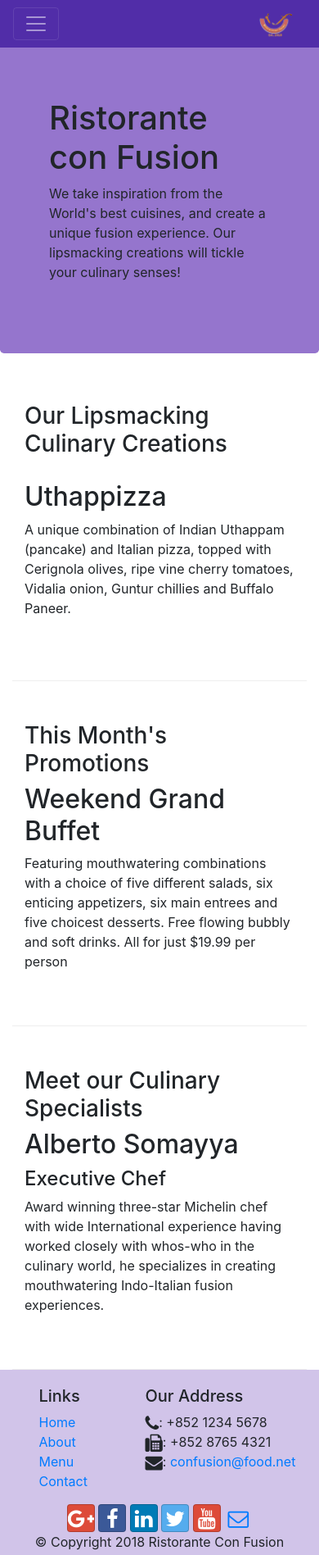
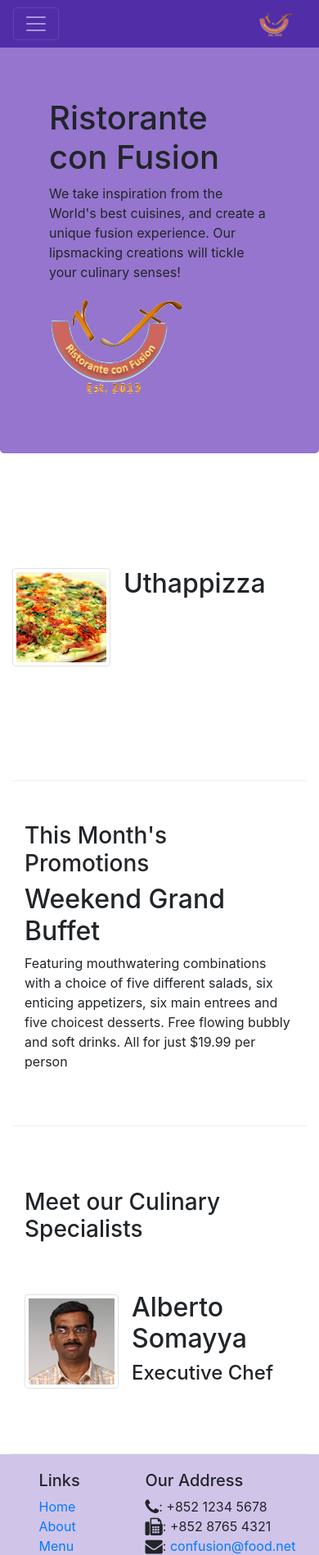
Before and after one commit to merhawiRuth/coursera-conFusion, a website: page index.html in a window 390 px wide. Shown: the top 1897 px of the page at 82% size. Drawn offline with nearby package versions, Linux system fonts and the light colour scheme.

Commit message:
Images and Media

```diff
--- a/index.html
+++ b/index.html
@@ -45,22 +45,25 @@
                     <p>We take inspiration from the World's best cuisines, and create a unique fusion experience. Our
                         lipsmacking creations will tickle your culinary senses!</p>
                 </div>
-                <div class="col-12 col-sm">
-                </div>
+<div class="col-12 col-sm align-self-center">
+    <img src="img/logo.png" class="img-fluid">
+</div>
                </div>
            </div>
     </header>
 
 <div class="container">
 <div class="row row-content align-items-center">
-        <div class="col-12 col-sm-4 col-md-3 ">
-            <h3>Our Lipsmacking Culinary Creations</h3>
+    <div class="media">
+        <img class="d-flex mr-3 img-thumbnail align-self-center" src="img/uthappizza.png" alt="Uthappizza">
+        <div class="media-body">
+            <h2 class="mt-0">Uthappizza</h2>
+            <p class="d-none d-sm-block">A unique combination of Indian Uthappam (pancake) and
+                Italian pizza, topped with Cerignola olives, ripe vine
+                cherry tomatoes, Vidalia onion, Guntur chillies and
+                Buffalo Paneer.</p>
         </div>
-        <div class="col col-sm col-md order-sm-first">
-            <h2>Uthappizza</h2>
-            <p>A unique combination of Indian Uthappam (pancake) and Italian pizza, topped with Cerignola olives, ripe
-                vine cherry tomatoes, Vidalia onion, Guntur chillies and Buffalo Paneer.</p>
-        </div>
+    </div>
     </div>
 
 <div class="row row-content align-items-center">
@@ -80,11 +83,18 @@
             <h3>Meet our Culinary Specialists</h3>
         </div>
         <div class="col col-sm col-md order-sm-first">
-            <h2>Alberto Somayya</h2>
-            <h4>Executive Chef</h4>
-            <p>Award winning three-star Michelin chef with wide International experience having worked closely with
-                whos-who in the culinary world, he specializes in creating mouthwatering Indo-Italian fusion
-                experiences. </p>
+                        <div class="media">
+                            <img class="d-flex mr-3 img-thumbnail align-self-center" src="img/alberto.png" alt="Alberto Somayya">
+                            <div class="media-body">
+                                <h2 class="mt-0">Alberto Somayya</h2>
+                                <h4>Executive Chef</h4>
+                                <p class="d-none d-sm-block">Award winning three-star Michelin chef with wide
+                                    International experience having worked closely with
+                                    whos-who in the culinary world, he specializes in
+                                    creating mouthwatering Indo-Italian fusion experiences.
+                                </p>
+                            </div>
+                        </div>
         </div>
     </div>
 </div>
@@ -110,7 +120,7 @@
                                     <a href="mailto:confusion@food.net">confusion@food.net</a>
                                 </address>
                             </div>
-                <div class="col-12 col-sm-4 align-self-center">
+                            <div class="col-12 col-sm-4 align-self-center">
                                 <div class="text-center">
                                     <a class="btn btn-social-icon btn-google" href="http://google.com/+"><i class="fa fa-google-plus"></i></a>
                                     <a class="btn btn-social-icon btn-facebook" href="http://www.facebook.com/profile.php?id="><i
```
